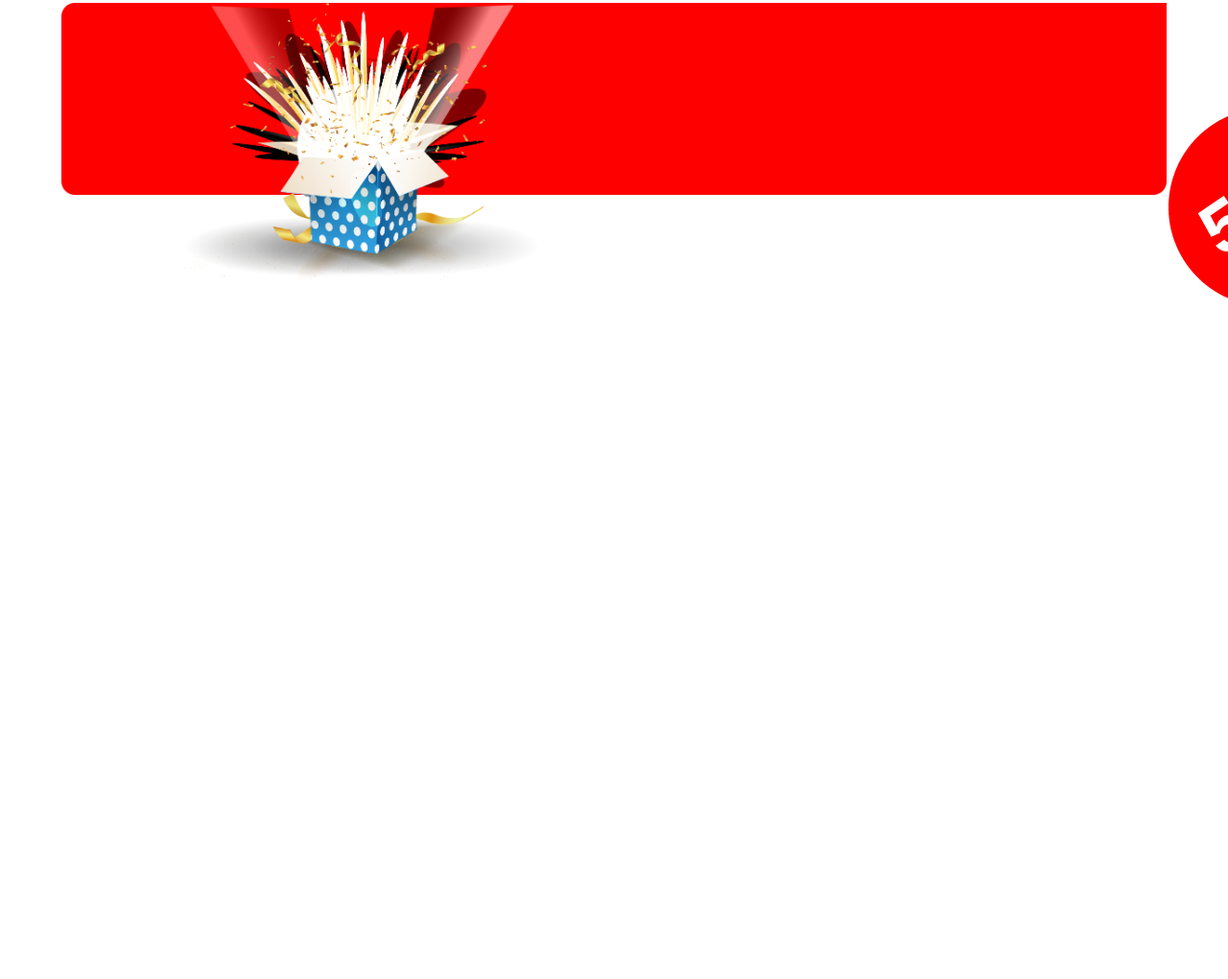
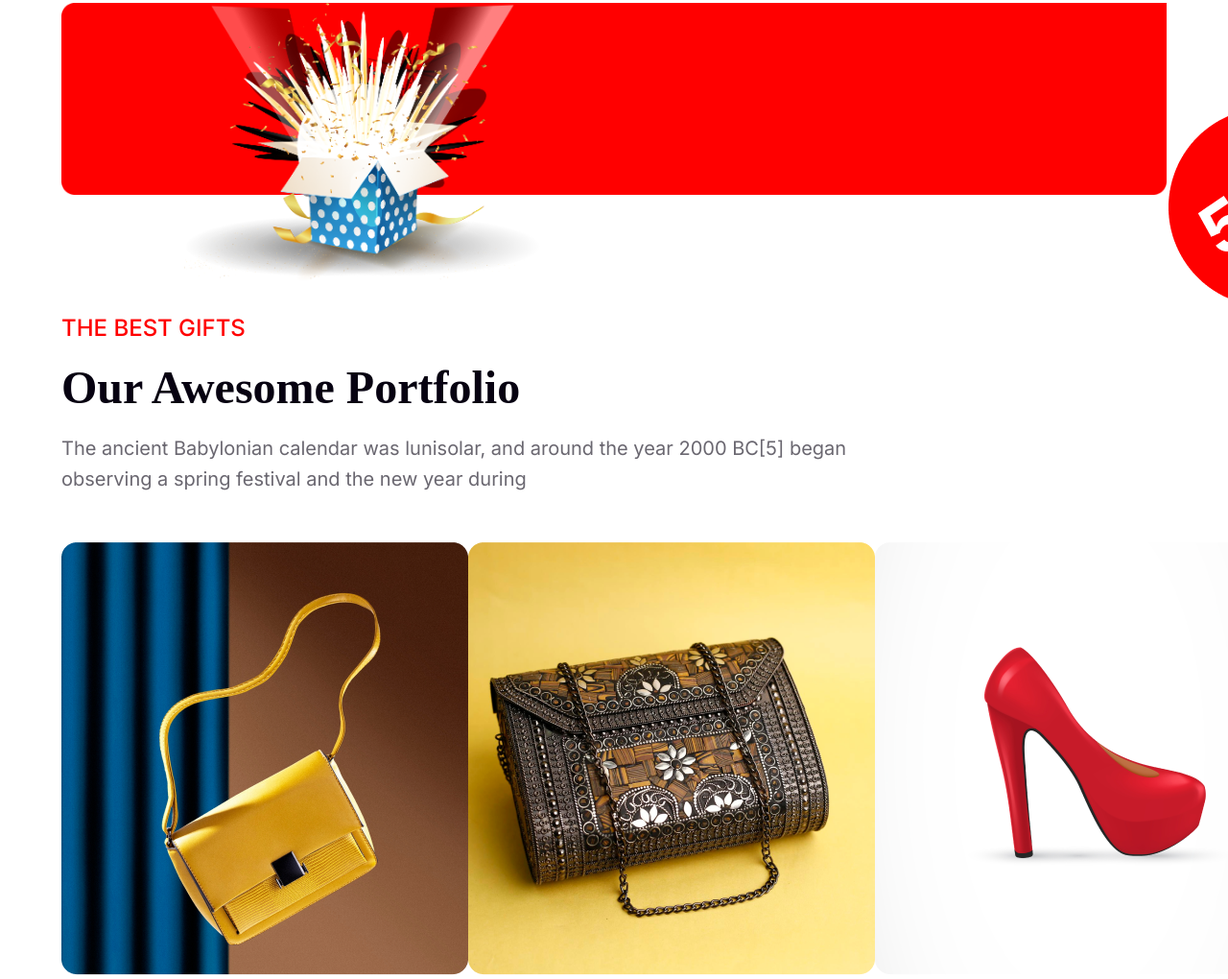
Before and after one commit to Tofazzal26/happy-new-year, a plain HTML site: page index.html in a window 1280 px wide. Shown: the part 4363-5383 px from the top of the page at 96% size. Before the commit the page ends 4732 px from the top, so only its background shows below. Drawn offline with Linux system fonts and the light colour scheme.

Commit message:
awesome portfolio finish

```diff
--- a/index.html
+++ b/index.html
@@ -108,7 +108,32 @@
 
 
 
+    <!-- our awesome portfolio -->
 
+    <section class="container">
+        <div class="our-portfolio">
+            <div class="our-text">
+                <h5>THE BEST GIFTS</h5>
+                <h1>Our Awesome Portfolio</h1>
+                <p>The ancient Babylonian calendar was lunisolar, and around the year 2000 BC[5] began observing a spring festival and the new year during</p>
+            </div>
+
+            <div class="our-portfolio-img">
+                <div class="our-img">
+                    <img src="images/Rectangle 3.png" alt="">
+                    <img src="images/Rectangle 4.png" alt="">
+                    <img src="images/Rectangle 5.png" alt="">
+                    <img src="images/Rectangle 6.png" alt="">
+                    <img src="images/Rectangle 7.png" alt="">
+                    <img src="images/Rectangle 8.png" alt="">
+                </div>
+            </div>
+
+        </div>
+    </section>
+
+
+    <!-- subscribe newsletter section start -->
 
 
 
--- a/style.css
+++ b/style.css
@@ -16,7 +16,7 @@
 
 
 .img-content {
-    background-image: linear-gradient(rgba(0,0,0,0.50), rgba(0,0,0,0.50)), url('/images/Banner\ Image.png');
+    background-image: linear-gradient(rgba(0,0,0,0.50), rgba(0,0,0,0.50)), url('images/Banner\ Image.png');
     background-position: center;
     background-size: cover;
     background-repeat: no-repeat;
@@ -93,7 +93,7 @@
 /* welcome section start */
 
 .container .welcome-img{
-    background-image: linear-gradient(rgba(0, 0, 0, 0.50), rgba(0,0,0,0.50)), url('/images/Vectorrr.png');
+    background-image: linear-gradient(rgba(0, 0, 0, 0.50), rgba(0,0,0,0.50)), url('images/Vectorrr.png');
     background-position: center;
     background-size: cover;
     background-repeat: no-repeat;
@@ -104,7 +104,7 @@
 
 
 .welcome-text {
-    background-image: url('/images/Group\ 70.png');
+    background-image: url('images/Group\ 70.png');
     background-repeat: no-repeat;
     background-position: right;
     margin-right: 140px;
@@ -240,7 +240,7 @@
 }
 
 .container .comingsoon-content .newbest-offer *{
-    margin-bottom: 15px;
+    margin-bottom: 25px;
 }
 
 .container .comingsoon-content .newbest-2024 *{
@@ -361,3 +361,64 @@
     width: 100%;
 
 }
+
+
+    /* our awesome portfolio */
+
+
+.our-portfolio {
+    margin-top: 120px;
+}
+
+
+.container .our-portfolio .our-text h5{
+    color: #F00;
+    font-family: 'Inter';
+    font-size: 24px;
+    font-weight: 500;
+}
+
+
+.container .our-portfolio .our-text h1{
+    color: #070211;
+    font-family: 'Merriweather';
+    font-size: 48px;
+    font-weight: 900;
+}
+
+.container .our-portfolio .our-text * {
+    margin-bottom: 20px;
+}
+
+.container .our-portfolio .our-text p{
+    width: 895px;
+    color: rgba(7, 2, 17, 0.60);
+    font-family: 'Inter';
+    font-size: 20px;
+    font-weight: 400;
+    line-height: 32px;
+}
+
+
+
+
+.container .our-portfolio .our-portfolio-img .our-img{
+    display: grid;
+    grid-template-columns: 1fr 1fr 1fr;
+    grid-row-gap: 3em;
+}
+
+
+.container .our-portfolio .our-portfolio-img .our-img img{
+    transition: .5s;
+    cursor: pointer;
+}
+
+.container .our-portfolio .our-portfolio-img .our-img img:hover{
+    transform: scale(1.1);
+}
+
+
+.container .our-portfolio .our-portfolio-img {
+    margin-top: 50px;
+}
```
